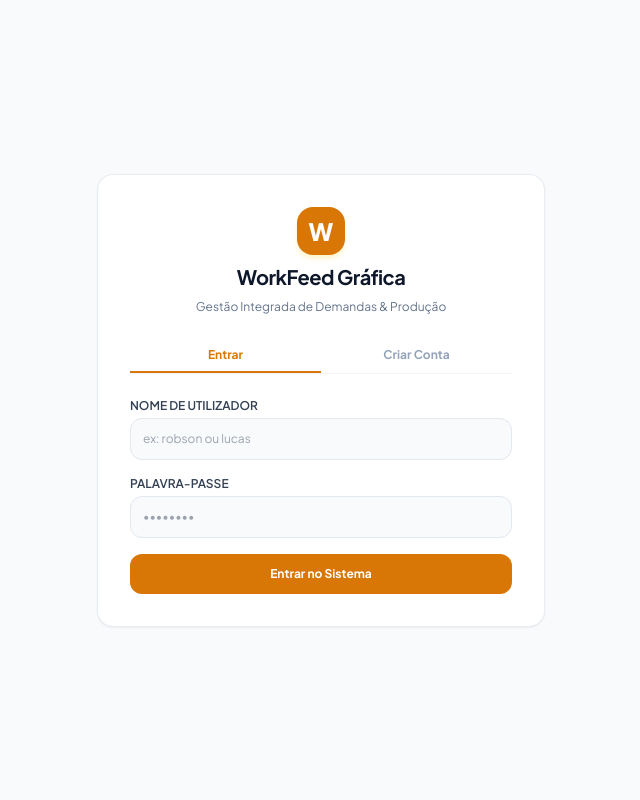
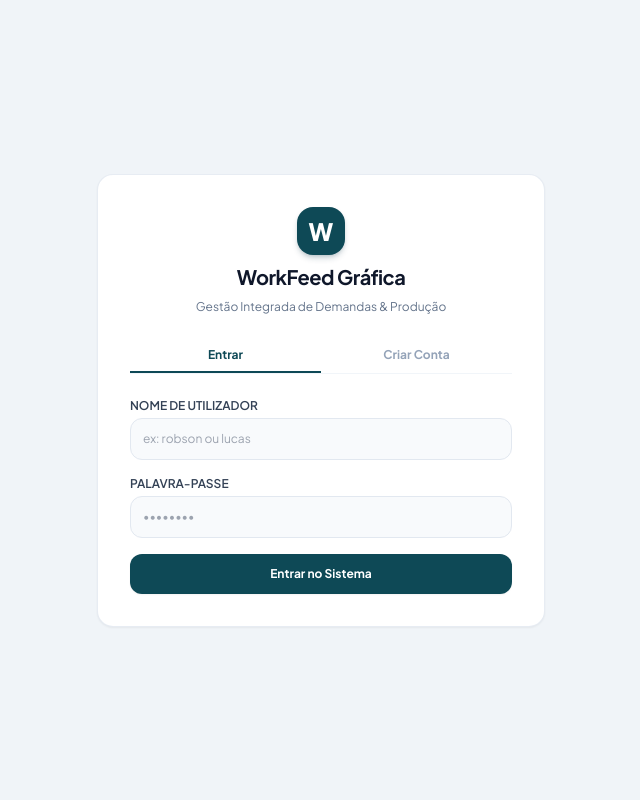
Before and after one commit to RRamos-rrs/workfeed-grafica, a FastAPI app: page /login in a window 1280 px wide. Shown: the whole page, without its empty margins (319-959 px from the left). Run offline with FastAPI, Linux system fonts and the light colour scheme; some libraries are stand-ins or nearby versions.

Commit message:
Update login.html

```diff
--- a/templates/login.html
+++ b/templates/login.html
@@ -4,20 +4,18 @@
   <meta charset="UTF-8">
   <meta name="viewport" content="width=device-width, initial-scale=1.0">
   <title>WorkFeed Gráfica - Acesso à Plataforma</title>
-
   <script src="https://cdn.tailwindcss.com"></script>
   <link rel="preconnect" href="https://fonts.googleapis.com">
   <link rel="preconnect" href="https://fonts.gstatic.com" crossorigin>
-  <link href="https://fonts.googleapis.com/css2?family=Plus+Jakarta+Sans:wght@400;500;600;700;800;900&display=swap" rel="stylesheet">
+  <link href="https://fonts.googleapis.com/css2?family=Plus+Jakarta+Sans:wght@400;500;600;700;800&display=swap" rel="stylesheet">
   <style> body { font-family: 'Plus Jakarta Sans', sans-serif; } </style>
 </head>
-<body class="bg-[#f8fafc] min-h-screen flex items-center justify-center p-4 antialiased">
+<body class="bg-[#f0f4f8] min-h-screen flex items-center justify-center p-4 antialiased">
 
   <div class="max-w-md w-full bg-white rounded-2xl border border-slate-200/80 shadow-sm p-8 space-y-6">
-
-    <!-- CABEÇALHO ORIGINAL RESTAURADO -->
     <div class="text-center space-y-2">
-      <div class="w-12 h-12 bg-amber-600 rounded-2xl flex items-center justify-center text-white font-black text-2xl mx-auto shadow-md shadow-amber-100">
+      <!-- ÍCONE W EM AZUL PETRÓLEO -->
+      <div class="w-12 h-12 bg-[#0e4956] rounded-2xl flex items-center justify-center text-white font-black text-2xl mx-auto shadow-md shadow-cyan-950/20">
         W
       </div>
       <h1 class="text-xl font-bold text-slate-900 tracking-tight">WorkFeed Gráfica</h1>
@@ -30,9 +28,9 @@
     </div>
     {% endif %}
 
-    <!-- ABAS ENTRAR / CRIAR CONTA -->
+    <!-- ABAS COM DETALHE EM AZUL PETRÓLEO -->
     <div class="flex border-b border-slate-100 text-xs font-bold text-center">
-      <button onclick="toggleForm('login')" id="btn-login-tab" class="w-1/2 py-2 border-b-2 border-amber-600 text-amber-600 transition">Entrar</button>
+      <button onclick="toggleForm('login')" id="btn-login-tab" class="w-1/2 py-2 border-b-2 border-[#0e4956] text-[#0e4956] transition">Entrar</button>
       <button onclick="toggleForm('register')" id="btn-register-tab" class="w-1/2 py-2 border-b-2 border-transparent text-slate-400 hover:text-slate-600 transition">Criar Conta</button>
     </div>
 
@@ -40,13 +38,13 @@
     <form id="form-login" action="/login" method="post" class="space-y-4">
       <div>
         <label class="block text-xs font-semibold text-slate-700 uppercase mb-1">Nome de Utilizador</label>
-        <input required type="text" name="username" placeholder="ex: robson ou lucas" class="w-full text-xs p-3 rounded-xl border border-slate-200 focus:ring-2 focus:ring-amber-500 bg-slate-50">
+        <input required type="text" name="username" placeholder="ex: robson ou lucas" class="w-full text-xs p-3 rounded-xl border border-slate-200 focus:ring-2 focus:ring-[#0e4956] focus:border-[#0e4956] bg-slate-50 outline-none transition">
       </div>
       <div>
         <label class="block text-xs font-semibold text-slate-700 uppercase mb-1">Palavra-passe</label>
-        <input required type="password" name="password" placeholder="••••••••" class="w-full text-xs p-3 rounded-xl border border-slate-200 focus:ring-2 focus:ring-amber-500 bg-slate-50">
+        <input required type="password" name="password" placeholder="••••••••" class="w-full text-xs p-3 rounded-xl border border-slate-200 focus:ring-2 focus:ring-[#0e4956] focus:border-[#0e4956] bg-slate-50 outline-none transition">
       </div>
-      <button type="submit" class="w-full py-3 bg-amber-600 hover:bg-amber-700 text-white font-bold rounded-xl text-xs transition shadow-xs active:scale-95">
+      <button type="submit" class="w-full py-3 bg-[#0e4956] hover:bg-[#09353e] text-white font-bold rounded-xl text-xs transition shadow-sm active:scale-95">
         Entrar no Sistema
       </button>
     </form>
@@ -55,28 +53,27 @@
     <form id="form-register" action="/register" method="post" class="space-y-4 hidden">
       <div>
         <label class="block text-xs font-semibold text-slate-700 uppercase mb-1">Nome Completo</label>
-        <input required type="text" name="full_name" placeholder="ex: Robson Ramos" class="w-full text-xs p-3 rounded-xl border border-slate-200 focus:ring-2 focus:ring-amber-500 bg-slate-50">
+        <input required type="text" name="full_name" placeholder="ex: Robson Ramos" class="w-full text-xs p-3 rounded-xl border border-slate-200 focus:ring-2 focus:ring-[#0e4956] bg-slate-50 outline-none">
       </div>
       <div>
         <label class="block text-xs font-semibold text-slate-700 uppercase mb-1">Nome de Utilizador (login)</label>
-        <input required type="text" name="username" placeholder="ex: robson.ramos" class="w-full text-xs p-3 rounded-xl border border-slate-200 focus:ring-2 focus:ring-amber-500 bg-slate-50">
+        <input required type="text" name="username" placeholder="ex: robson.ramos" class="w-full text-xs p-3 rounded-xl border border-slate-200 focus:ring-2 focus:ring-[#0e4956] bg-slate-50 outline-none">
       </div>
       <div>
         <label class="block text-xs font-semibold text-slate-700 uppercase mb-1">Função / Cargo</label>
-        <select name="role" class="w-full text-xs p-3 rounded-xl border border-slate-200 focus:ring-2 focus:ring-amber-500 bg-slate-50 font-semibold text-slate-700">
+        <select name="role" class="w-full text-xs p-3 rounded-xl border border-slate-200 focus:ring-2 focus:ring-[#0e4956] bg-slate-50 font-semibold text-slate-700 outline-none">
           <option value="Gestor">Gestor de Equipa</option>
           <option value="Colaborador">Colaborador (Pré-Impressão / Arte-final)</option>
         </select>
       </div>
       <div>
         <label class="block text-xs font-semibold text-slate-700 uppercase mb-1">Definir Palavra-passe</label>
-        <input required type="password" name="password" placeholder="••••••••" class="w-full text-xs p-3 rounded-xl border border-slate-200 focus:ring-2 focus:ring-amber-500 bg-slate-50">
+        <input required type="password" name="password" placeholder="••••••••" class="w-full text-xs p-3 rounded-xl border border-slate-200 focus:ring-2 focus:ring-[#0e4956] bg-slate-50 outline-none">
       </div>
       <button type="submit" class="w-full py-3 bg-emerald-600 hover:bg-emerald-700 text-white font-bold rounded-xl text-xs transition shadow-xs active:scale-95">
         Registar Utilizador
       </button>
     </form>
-
   </div>
 
   <script>
@@ -89,12 +86,12 @@
       if (type === 'login') {
         formLogin.classList.remove('hidden');
         formRegister.classList.add('hidden');
-        btnLogin.className = "w-1/2 py-2 border-b-2 border-amber-600 text-amber-600 transition";
+        btnLogin.className = "w-1/2 py-2 border-b-2 border-[#0e4956] text-[#0e4956] transition";
         btnRegister.className = "w-1/2 py-2 border-b-2 border-transparent text-slate-400 hover:text-slate-600 transition";
       } else {
         formLogin.classList.add('hidden');
         formRegister.classList.remove('hidden');
-        btnRegister.className = "w-1/2 py-2 border-b-2 border-amber-600 text-amber-600 transition";
+        btnRegister.className = "w-1/2 py-2 border-b-2 border-[#0e4956] text-[#0e4956] transition";
         btnLogin.className = "w-1/2 py-2 border-b-2 border-transparent text-slate-400 hover:text-slate-600 transition";
       }
     }
```
